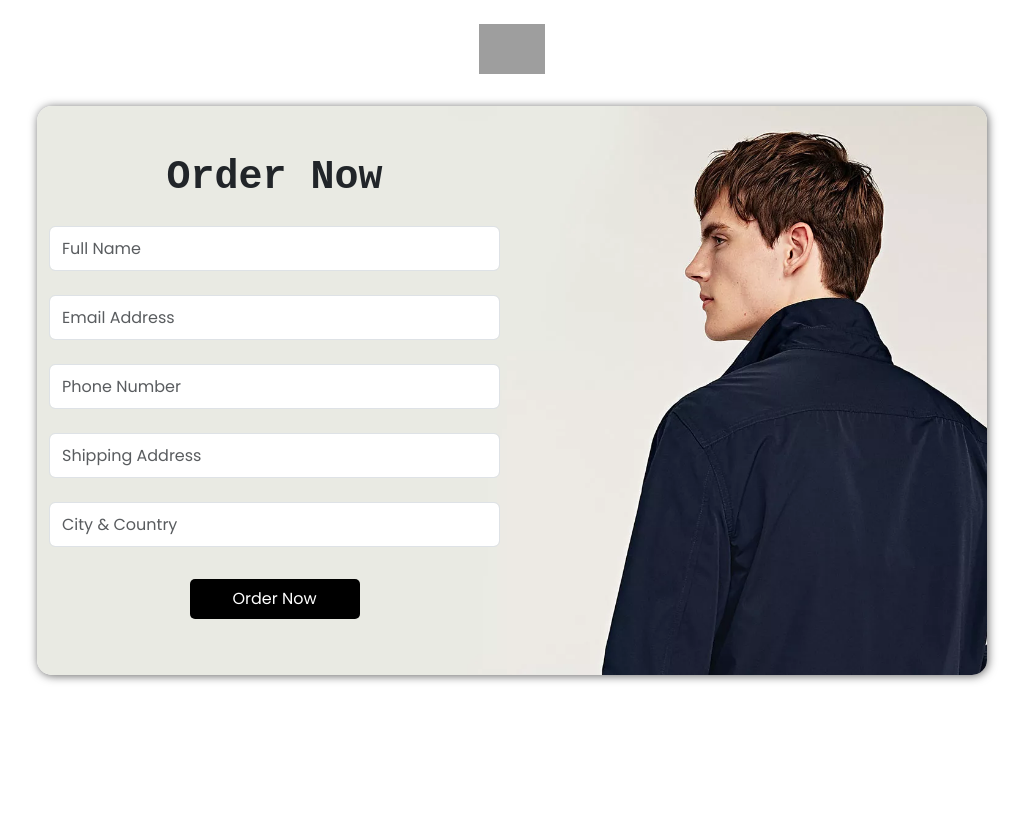
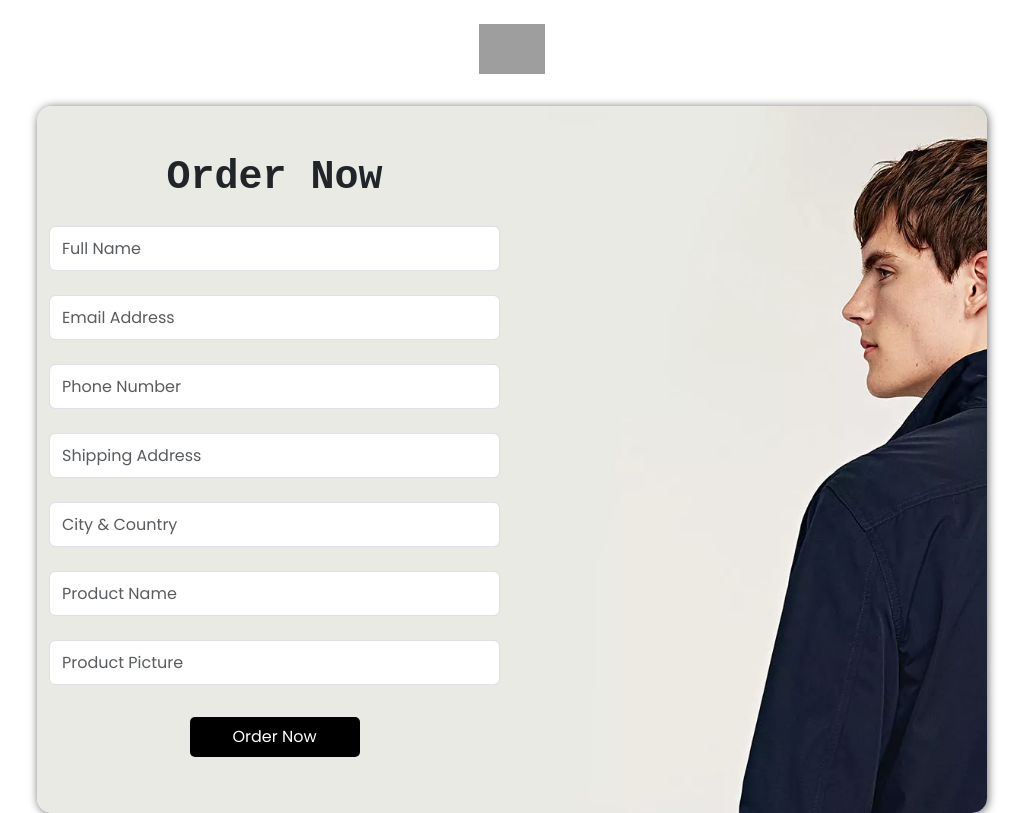
Before and after one commit to ShahwaizQasim/Capital-Shop, a React (Vite) app: page /orderNow/1 in a window 1280 px wide. Shown: the whole page, without its empty margins (128-1153 px from the left). Built offline with nearby package versions, Linux system fonts and the light colour scheme; no server answers; the database is empty; sample sign-in values are in the browser's storage; grey boxes are pictures that could not be loaded; a web font is replaced by a local one.

Commit message:
get order for users

```diff
--- a/src/Route.jsx
+++ b/src/Route.jsx
@@ -16,6 +16,7 @@ import ViewOrders from "./pages/admin/vieworders";
 import UserProducts from "./pages/admin/userProducts";
 import Dashboard from "./pages/admin/dashboard";
 import AddOrder from "./pages/products/addOrder";
+import UserProfile from "./pages/userProfile/userProfile";
 
 function App() {
   const [user, setUser] = useContext(AuthContext);
@@ -29,6 +30,7 @@ function App() {
           <Route path="/SignUp" element={<SignUp />} />
           <Route path="/SignIn" element={<SignIn />} />
           <Route path="/" element={<Home />} />
+          <Route path="/userProfile" element={<UserProfile />} />
 
           <Route
             path="/addProduct"
--- a/src/components/footer.jsx
+++ b/src/components/footer.jsx
@@ -58,7 +58,6 @@ function Footer() {
                 <button
                   style={{
                     height: "50px",
-                    width: "30%",
                     backgroundColor: "#ff201e",
                     color: "#fff",
                     fontFamily: "poppins",
--- a/src/components/navbar.jsx
+++ b/src/components/navbar.jsx
@@ -138,7 +138,7 @@ function Navbar() {
 
                           <li>
                             <Link
-                              to="/"
+                              to="/userProfile"
                               className="nav-link nav-text pe-4"
                               style={{ fontFamily: "poppins" }}
                             >
--- a/src/index.css
+++ b/src/index.css
@@ -8,8 +8,8 @@
   box-sizing: border-box;
 }
 ::selection {
-  background-color: white;
-  color: #ff201e;
+  background-color: #ff201e;
+  color: white;
 }
 
 /* navbar  */
@@ -435,19 +435,28 @@
 
 .allProducts {
   height: auto;
+  display: flex;
+  justify-content: center;
 }
 .pro_dis {
-  height: 500px;
+  min-height: 500px;
+  max-height: 700px;
+  width: 95%;
   border: 1px solid #ccc;
   margin-bottom: 40px;
-  box-shadow: 1px 1px 4px #ccc;
+  box-shadow: 1px 1px 10px #ccc;
+  border-radius: 5px;
 }
 .pro_dis:hover {
   cursor: pointer;
 }
 .pro-img {
   height: 280px;
+  width: 95%;
+  margin: auto;
   overflow: hidden;
+  position: relative;
+  top: 10px;
 }
 .pro-img > img {
   height: 100%;
@@ -750,7 +759,7 @@ button:hover {
 }
 
 .card {
-  height:auto;
+  height: auto;
   width: 300px;
   background-color: white;
   padding: 1.5rem;
--- a/src/pages/products/addOrder.jsx
+++ b/src/pages/products/addOrder.jsx
@@ -22,8 +22,10 @@ function OrderNow() {
         try {
             setLoading(true);
             const productRef = doc(db, "products", id);
-            const productFetch = await getDoc(productRef);
-            console.log('products', productFetch.data());
+            const productInfo = await getDoc(productRef);
+            const productFetch = productInfo.data()
+            setProducts({ productFetch });
+            console.log("product", product.productFetch.Product_Name);
 
         } catch (error) {
             console.log("error", error);
@@ -51,6 +53,8 @@ function OrderNow() {
                 PhoneNumber: data?.PhoneNumber,
                 Address: data?.ShippingAddress,
                 City: data?.city,
+                ProductName: data?.ProductName,
+                ProductImage: data?.ProductPicture,
                 createdAt: serverTimestamp(),
             }
             console.log("UsersOrders", UsersOrders);
@@ -58,6 +62,7 @@ function OrderNow() {
             const docRef = await addDoc(orderCollection, UsersOrders);
             formRef.current.reset();
             message.success("Your Order Placed Successfully")
+            navigate('/')
         } catch (err) {
             console.log("error", err)
         } finally {
@@ -166,6 +171,35 @@ function OrderNow() {
                                                 city is required
                                             </span>
                                         )}
+
+                                        <input
+                                            type="text"
+                                            placeholder="Product Name"
+                                            value={product?.productFetch?.Product_Name}
+                                            {...register("ProductName", {
+                                                minLength: 2,
+                                                maxLength: 25,
+                                            })}
+                                            className="form-control mt-4 mb-2"
+                                            autoComplete="on"
+                                        />
+                                        {errors.ProductName && (
+                                            <span className="error_msg">ProductName is required</span>
+                                        )}
+
+                                        <input
+                                            type="url"
+                                            placeholder="Product Picture"
+                                            value={product?.productFetch?.Product_Picture}
+                                            {...register("ProductPicture", {
+                                            })}
+                                            className="form-control mt-4 mb-2"
+                                            autoComplete="on"
+                                        />
+                                        {errors.ProductPicture && (
+                                            <span className="error_msg">ProductPicture is required</span>
+                                        )}
+
                                         <center>
                                             <button
                                                 className="btn btn-dark mt-4 mb-2 button2"
--- /dev/null
+++ b/src/pages/userProfile/userProfile.jsx
@@ -0,0 +1,13 @@
+import React from 'react'
+import Navbar from '../../components/navbar'
+
+function UserProfile() {
+    return (
+        <>
+        <Navbar />
+        <div>UserProfile</div>
+        </>
+    )
+}
+
+export default UserProfile
```
